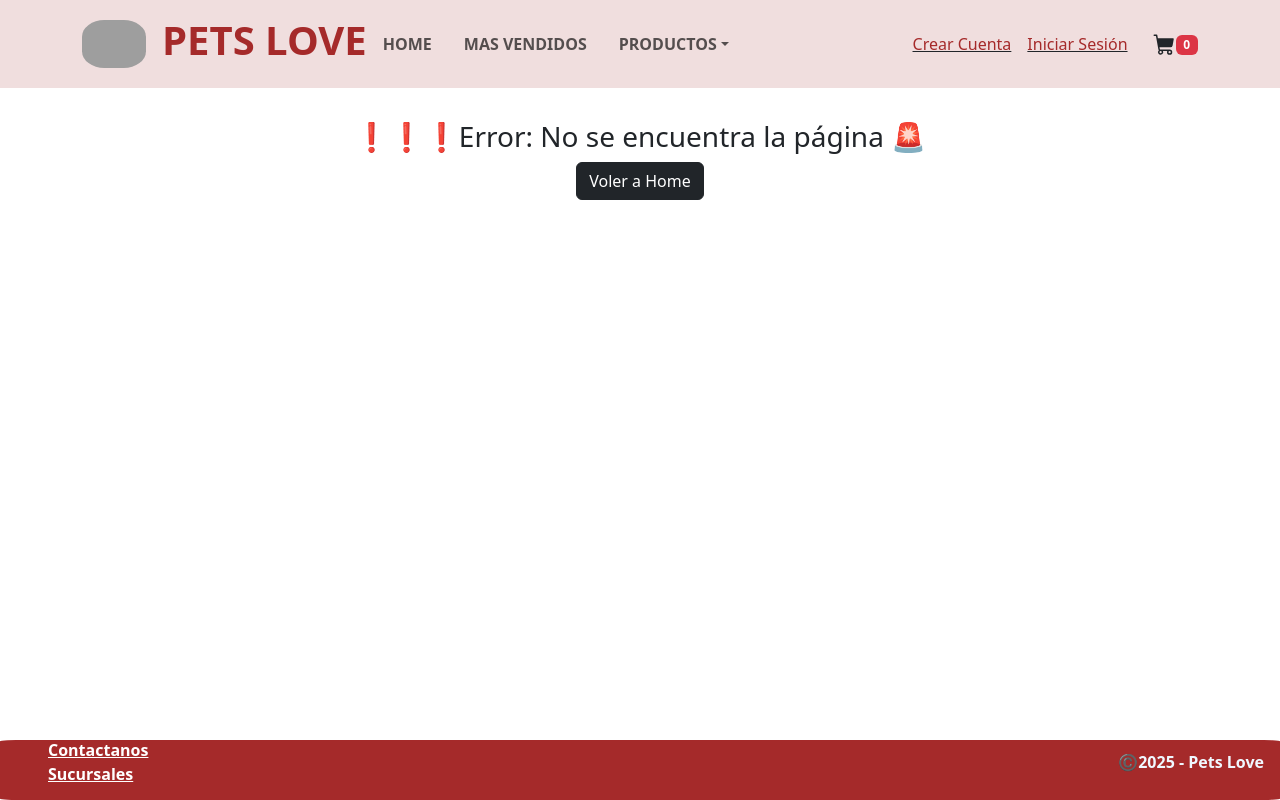
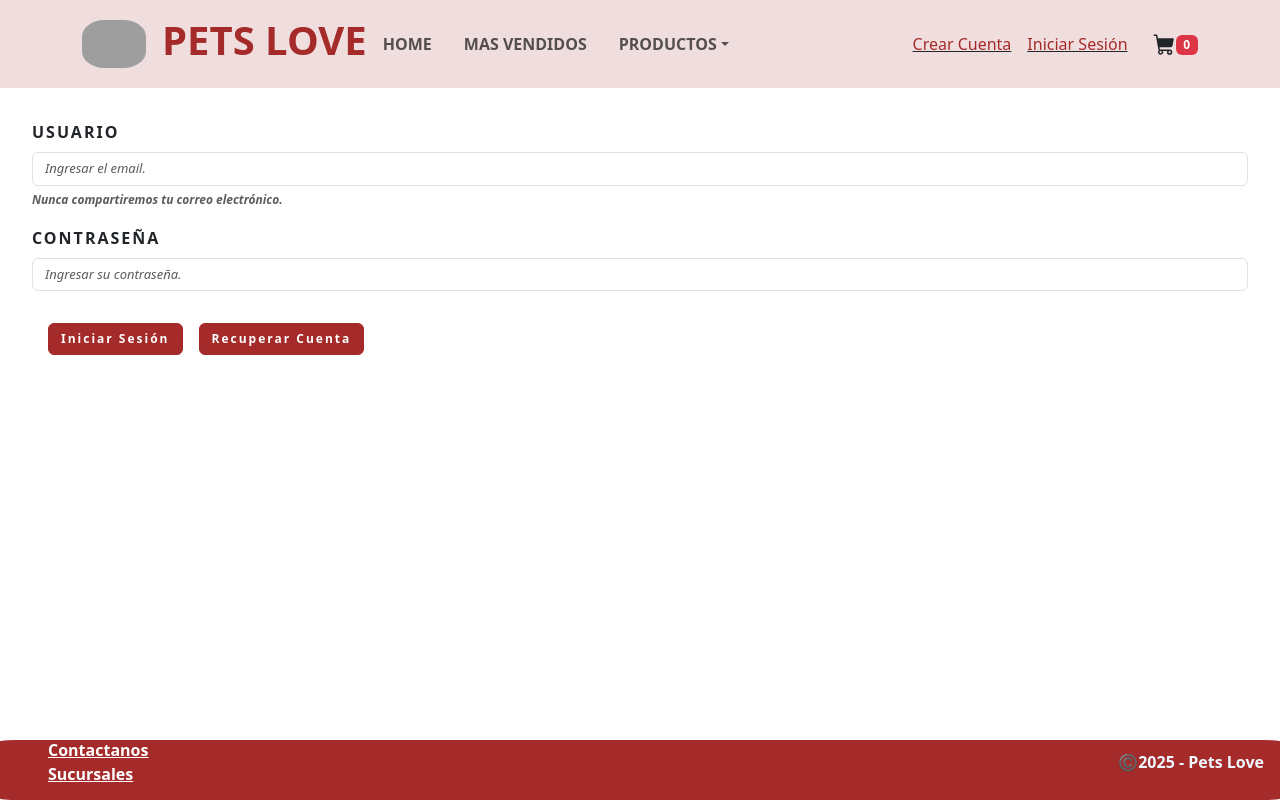
Before and after one commit to geralbm/ecommercePetsCoder, a React (Vite) app: page /crearcuenta in a window 1280 px wide. Built offline with nearby package versions, Linux system fonts and the light colour scheme; grey boxes are pictures that could not be loaded.

Commit message:
RuteoCompleo

```diff
--- a/src/App.jsx
+++ b/src/App.jsx
@@ -5,10 +5,17 @@ import NavbarBs from './components/NavbarBs'
 import Footer from './components/Footer'
 import ItemDetailContainer from './components/ItemDetailContainer'
 import Error from './components/Error'
+import IniciarSesion from './components/IniciarSesion'
+import CrearCuenta from './components/CrearCuenta'
+import Contactenos from './components/Contactenos'
+//Componentes para navegacion:
+import {BrowserRouter, Routes, Route} from 'react-router-dom';
+import Sucursales from './components/Sucursales'
 
 
-//Componentes para navegacion:
-import {BrowserRouter, Routes, Route} from 'react-router-dom';
+
+
+
 
 function App() {
 
@@ -22,7 +29,17 @@ function App() {
 
         <Route path = '/category/:type' element= {<ItemListContainer saludo = 'ESTAS EN LA CETEGORIA: '/>}></Route>
 
+        <Route path = '/iniciosesion/' element={<IniciarSesion/>}></Route>
+
+        <Route path='/crearcuenta/' element={<CrearCuenta/>}></Route>
+
+        <Route path='/contactanos/' element={<Contactenos/>}></Route>
+
+        <Route path='/sucursales/' element={<Sucursales/>}></Route>
+
         <Route path='/itemDetail/:id' element={<ItemDetailContainer/>}></Route>
+
+
 
         <Route path='*' element={<Error/>}></Route>
       </Routes>
--- /dev/null
+++ b/src/components/Contactenos.jsx
@@ -0,0 +1,9 @@
+import React from 'react'
+
+const Contactenos = () => {
+  return (
+    <div>Contactenos</div>
+  )
+}
+
+export default Contactenos
--- /dev/null
+++ b/src/components/CrearCuenta.jsx
@@ -0,0 +1,33 @@
+import React from 'react'
+import Button from 'react-bootstrap/Button';
+import Form from 'react-bootstrap/Form';
+
+const CrearCuenta = () => {
+  return (
+    <div>
+    <Form style={{padding:'2rem'}}>
+      <Form.Group className="mb-3" controlId="formBasicEmail">
+        <Form.Label style={{fontWeight:'bolder', letterSpacing:'2px'}}>USUARIO</Form.Label>
+        <Form.Control style={{fontSize:'13px',fontStyle: 'italic'}}type="email" placeholder="Ingresar el email." />
+        <Form.Text style={{fontStyle: 'italic', fontSize:'12px',fontWeight:'bolder'}}className="text-muted">
+          Nunca compartiremos tu correo electrónico.
+        </Form.Text>
+      </Form.Group>
+
+      <Form.Group className="mb-3" controlId="formBasicPassword">
+        <Form.Label style={{fontWeight:'bolder', letterSpacing:'2px'}}>CONTRASEÑA</Form.Label>
+        <Form.Control style={{fontSize:'13px',fontStyle: 'italic'}} type="password" placeholder="Ingresar su contraseña." />
+      </Form.Group>
+
+      <Button style={{margin:'1rem', backgroundColor:'brown', borderColor:'brown', fontWeight:'bolder', letterSpacing:'2px', fontSize:'12px'}} variant="primary" type="submit">
+        Iniciar Sesión
+      </Button>
+        <Button style={{backgroundColor:'brown', borderColor:'brown',fontWeight:'bolder',letterSpacing:'2px',fontSize:'12px'}}variant="primary" type="submit">
+         Recuperar Cuenta
+      </Button>
+    </Form>
+    </div>
+  )
+}
+
+export default CrearCuenta
--- a/src/components/Footer.jsx
+++ b/src/components/Footer.jsx
@@ -1,11 +1,13 @@
 import '../css/Footer.css';
+import { NavLink } from 'react-router-dom'
 
 const Footer = () => {
     return (
         <div className='footer-container'>
             <ul className = 'footer-caja'>
-                <li className = 'anchor-footer'><a href="#">Contactanos</a></li>
-                <li className = 'anchor-footer'><a href="#">Sucursales</a></li>
+                <li className = 'anchor-footer'><NavLink to='/contactanos/'>Contactanos</NavLink></li>
+
+                <li className = 'anchor-footer'><NavLink to='sucursales/'>Sucursales</NavLink></li>
             </ul>
 
 
--- /dev/null
+++ b/src/components/IniciarSesion.jsx
@@ -0,0 +1,33 @@
+import React from 'react'
+import Button from 'react-bootstrap/Button';
+import Form from 'react-bootstrap/Form';
+
+const IniciarSesion = () => {
+  return (
+    <div>
+        <Form style={{padding:'2rem'}}>
+      <Form.Group className="mb-3" controlId="formBasicEmail">
+        <Form.Label style={{fontWeight:'bolder', letterSpacing:'2px'}}>USUARIO</Form.Label>
+        <Form.Control style={{fontSize:'13px',fontStyle: 'italic'}}type="email" placeholder="Ingresar el email." />
+        <Form.Text style={{fontStyle: 'italic', fontSize:'12px',fontWeight:'bolder'}}className="text-muted">
+          Nunca compartiremos tu correo electrónico.
+        </Form.Text>
+      </Form.Group>
+
+      <Form.Group className="mb-3" controlId="formBasicPassword">
+        <Form.Label style={{fontWeight:'bolder', letterSpacing:'2px'}}>CONTRASEÑA</Form.Label>
+        <Form.Control style={{fontSize:'13px',fontStyle: 'italic'}} type="password" placeholder="Ingresar su contraseña." />
+      </Form.Group>
+
+      <Button style={{margin:'1rem', backgroundColor:'brown', borderColor:'brown', fontWeight:'bolder', letterSpacing:'2px', fontSize:'12px'}} variant="primary" type="submit">
+        Iniciar Sesión
+      </Button>
+        <Button style={{backgroundColor:'brown', borderColor:'brown',fontWeight:'bolder',letterSpacing:'2px',fontSize:'12px'}}variant="primary" type="submit">
+         Recuperar Cuenta
+      </Button>
+    </Form>
+    </div>
+  )
+}
+
+export default IniciarSesion
--- a/src/components/NavbarBs.jsx
+++ b/src/components/NavbarBs.jsx
@@ -25,8 +25,8 @@ return (
             </NavDropdown>
           </Nav>
           <div className="sesionLink">
-            <Nav.Link href="#link" style={{color:'brown'}} className="text-center">Crear Cuenta</Nav.Link>
-            <Nav.Link href="#link" style={{color:'brown'}} className="text-center">Iniciar Sesión</Nav.Link>
+            <Nav.Link as={NavLink} to='/crearcuenta/'style={{color:'brown'}} className="text-center">Crear Cuenta</Nav.Link>
+            <Nav.Link as={NavLink} to='/iniciosesion/' style={{color:'brown'}} className="text-center">Iniciar Sesión</Nav.Link>
           </div>
 
         </Navbar.Collapse>
--- /dev/null
+++ b/src/components/Sucursales.jsx
@@ -0,0 +1,9 @@
+import React from 'react'
+
+const Sucursales = () => {
+  return (
+    <div>Sucursales</div>
+  )
+}
+
+export default Sucursales
```
